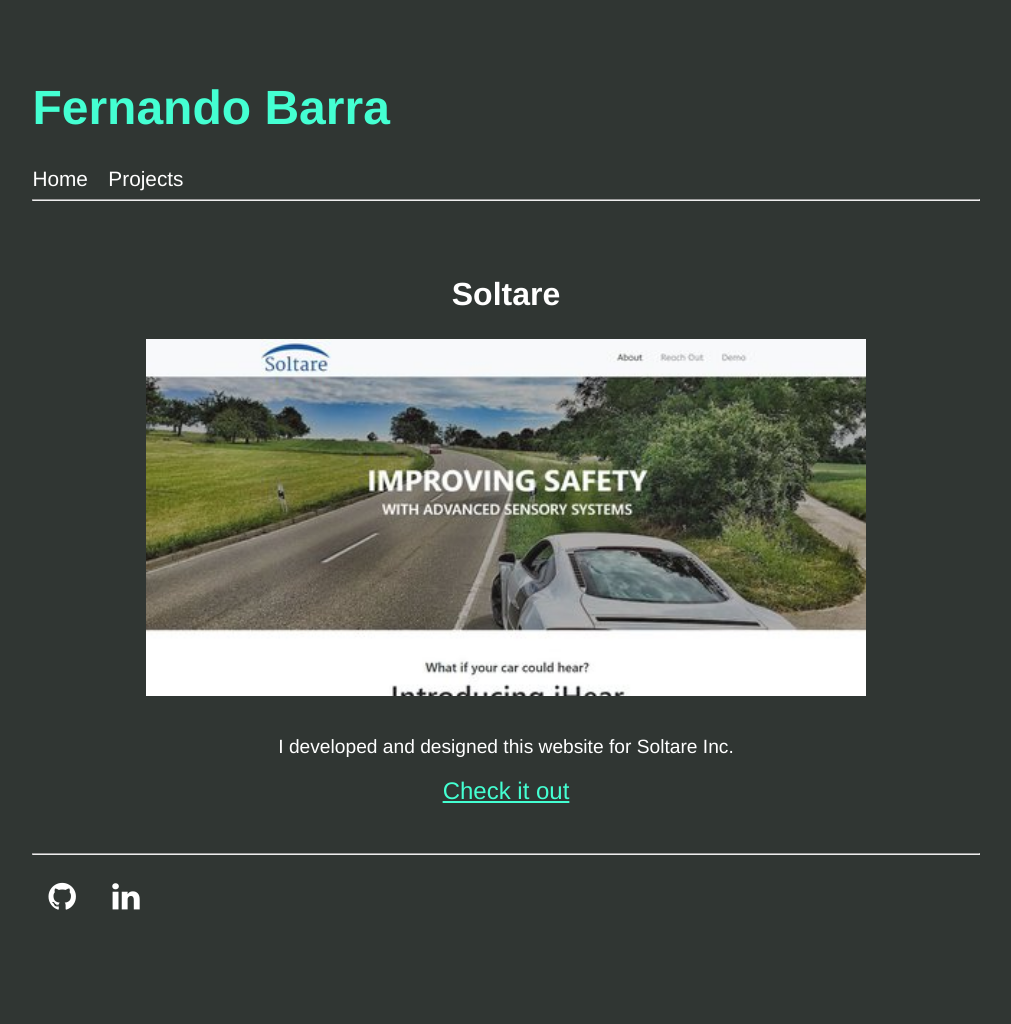
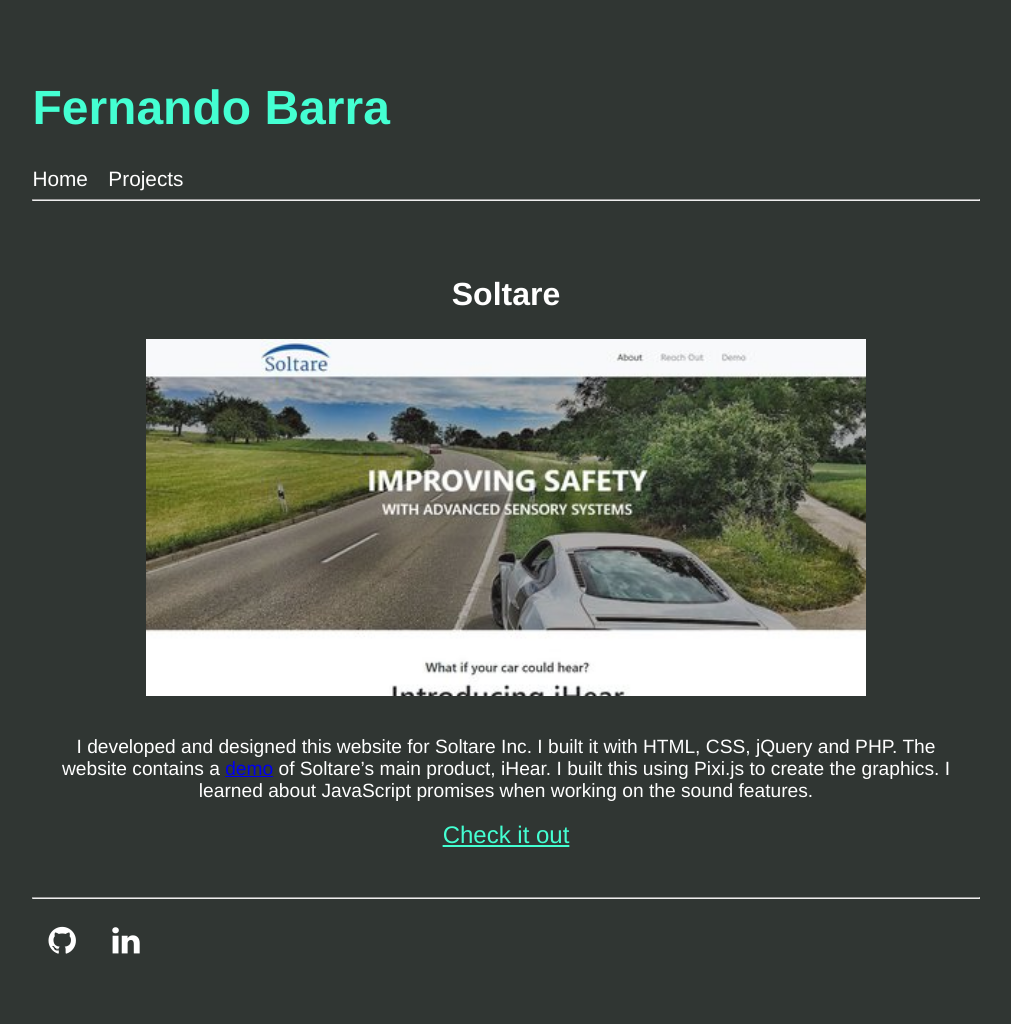
Before and after one commit to ferbarra/ferbarra.github.io, a Jekyll site: the page built from _projects/soltare.md, in a window 1280 px wide. Shown: the whole page, without its empty margins (134-1145 px from the left). Built offline with Jekyll 4.4.1, drawn with Linux system fonts in a browser that asks for light colours; before the commit the page ends 980 px from its top, so only the background shows below that.

Commit message:
Adds content for "Soltare" project

```diff
--- a/_projects/soltare.md
+++ b/_projects/soltare.md
@@ -5,4 +5,6 @@
 link: https://soltare.com/index.html
 ---
 
-I developed and designed this website for Soltare Inc.
+I developed and designed this website for Soltare Inc. I built it with HTML, CSS, jQuery and PHP.
+The website contains a [demo](https://soltare.com/demo.html) of Soltare's main product, iHear. I built this using
+Pixi.js to create the graphics. I learned about JavaScript promises when working on the sound features.
```
